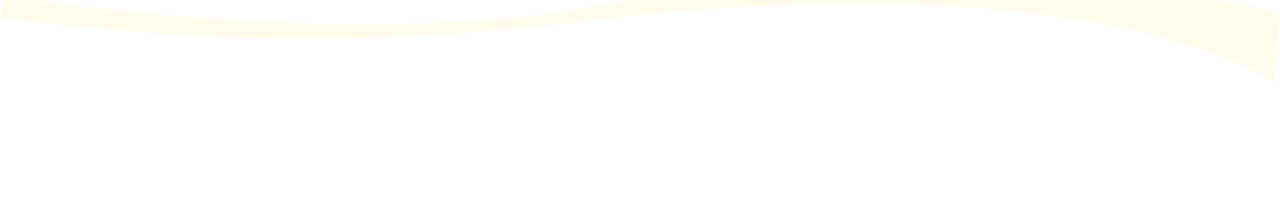
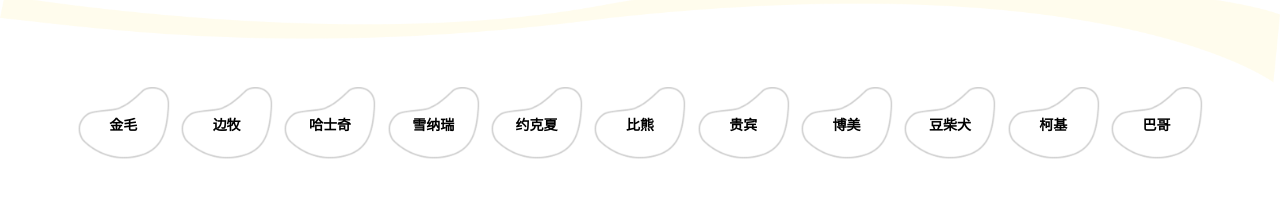
Before and after one commit to nss933/-.., a plain HTML site: page indext.html in a window 1280 px wide. Shown: the part 2097-2294 px from the top of the page. Before the commit the page ends 2184 px from the top, so only its background shows below. Drawn offline with Linux system fonts and the light colour scheme.

Commit message:
轮播层

```diff
--- a/indext.html
+++ b/indext.html
@@ -118,7 +118,20 @@
 	</div>
 </div>
 <img src="./static/img/bg_line.png" class="bg_line">
+<!-- 狗狗轮播图 -->
 <div>
-
+	<div class="proview">
+		<div class="tb-index">金毛</div>
+		<div class="tb-index">边牧</div>
+		<div class="tb-index">哈士奇</div>
+		<div class="tb-index">雪纳瑞</div>
+		<div class="tb-index">约克夏</div>
+		<div class="tb-index">比熊</div>
+		<div class="tb-index">贵宾</div>
+		<div class="tb-index">博美</div>
+		<div class="tb-index">豆柴犬</div>
+		<div class="tb-index">柯基</div>
+		<div class="tb-index">巴哥</div>
+	</div>
 </body>
 </html>
--- a/static/css/index.css
+++ b/static/css/index.css
@@ -129,3 +129,28 @@
 	width: 100%;
 	min-width: 1200px;
 }
+/* 狗狗轮播标题层 */
+.proview{
+	padding: 0 6%;
+	margin-bottom: 46px;
+
+	 display: flex;
+	 flex-wrap: nowrap;
+	 justify-content: space-between;
+	 align-items: center;
+}
+.proview .tb-index{
+	background-image: url(../img/dog-nonav.png);
+	 background-repeat: no-repeat;
+	 background-size: 100%;
+	 width: 93px;
+	 height: 74px;
+	 font-size: 14px;
+	 line-height: 78px;
+	 font-weight: bold;
+	 text-align: center;
+
+}
+.proview .tb-index:active{
+	background-color: #FDDA38;
+}
```
Also changed, not shown: static/css/common.css (line endings or trailing spaces).
